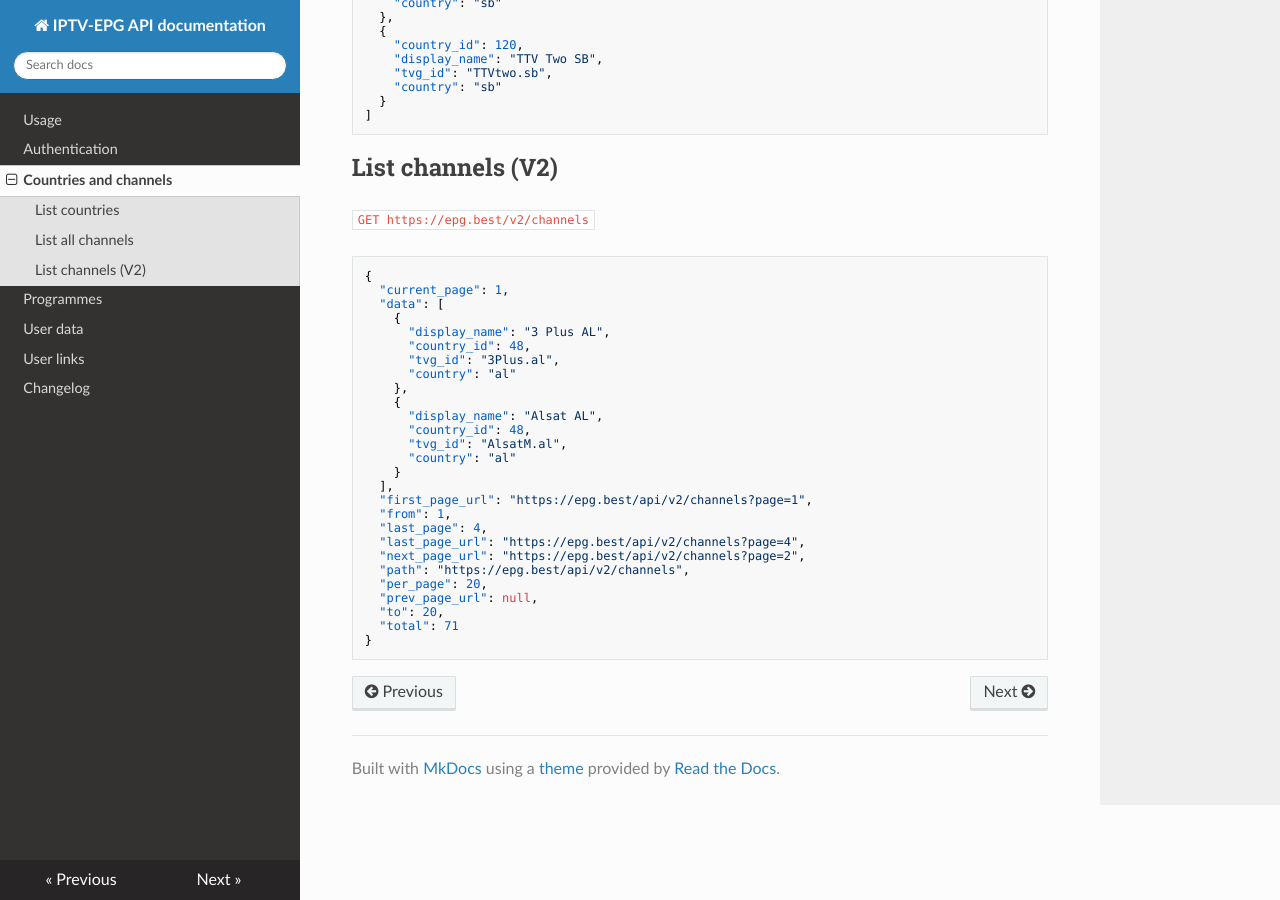
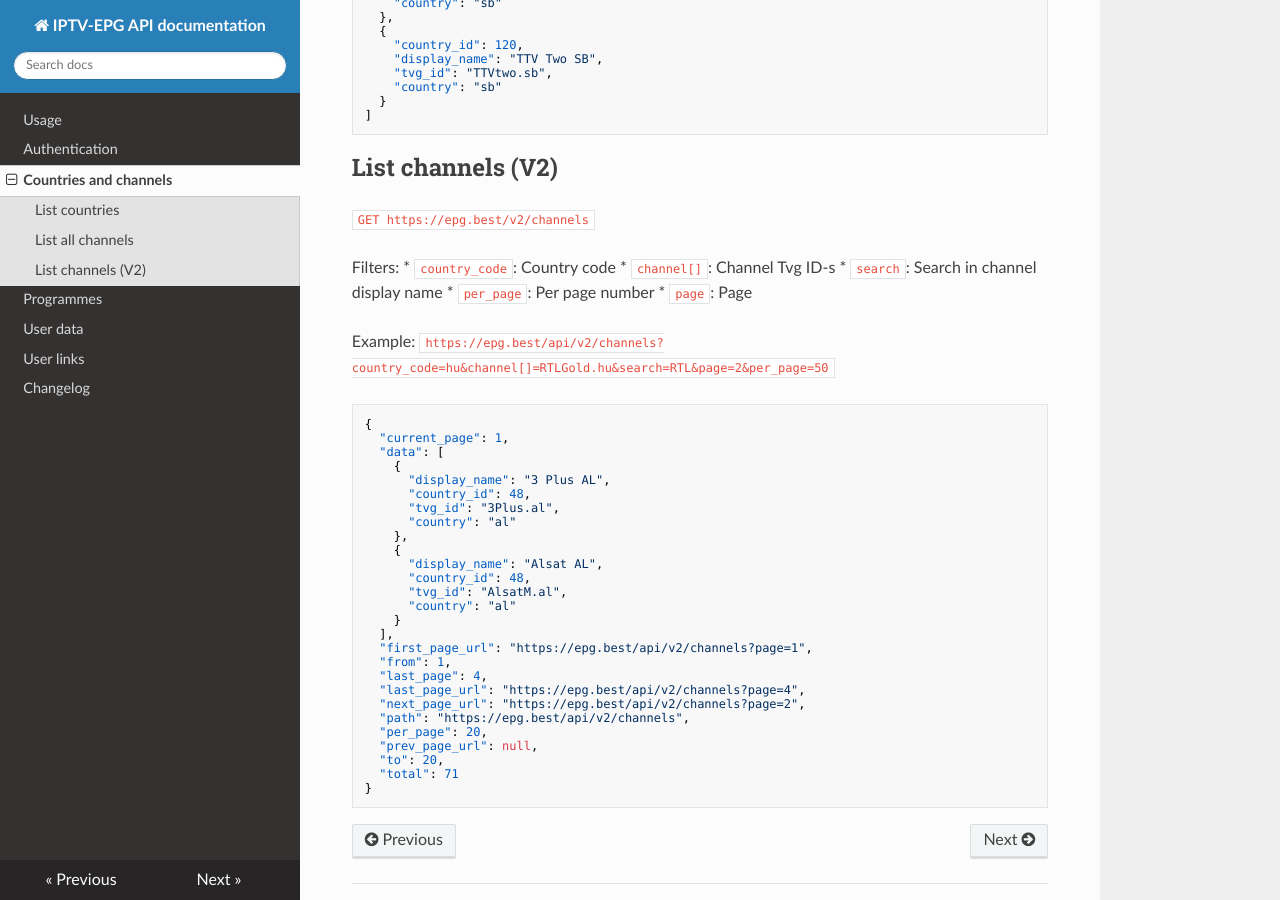
Before and after one commit to iptv-epg/api-docs, an MkDocs documentation site: the page built from docs/channels.md, in a window 1280 px wide and 900 px high, scrolled down 894 px. Built offline with MkDocs 1.6.1, drawn with Linux system fonts in a browser that asks for light colours; nearby versions of some CDN libraries; old or Windows-style settings are respelled for this version of MkDocs.

Commit message:
Update channels.md
* Add Filters
* Add Examples

````diff
--- a/docs/channels.md
+++ b/docs/channels.md
@@ -57,6 +57,16 @@ The `/channels` endpoint provides access to the list of all countries and channe
 
 `GET https://epg.best/v2/channels`
 
+
+Filters:
+* `country_code`: Country code
+* `channel[]`: Channel Tvg ID-s
+* `search`: Search in channel display name
+* `per_page`: Per page number
+* `page`:  Page
+
+Example: `https://epg.best/api/v2/channels?country_code=hu&channel[]=RTLGold.hu&search=RTL&page=2&per_page=50`
+
 ```json
 {
   "current_page": 1,
````
